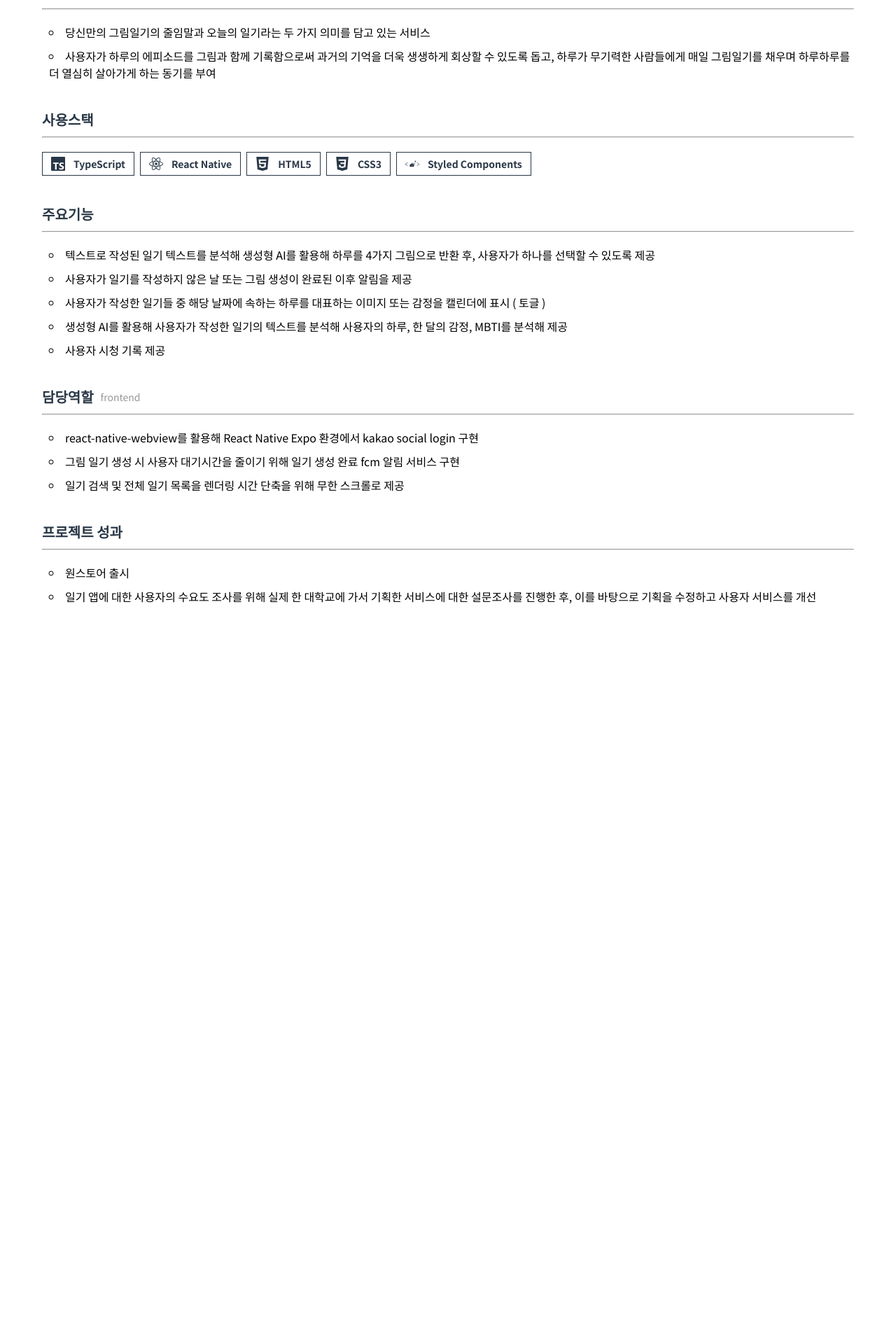
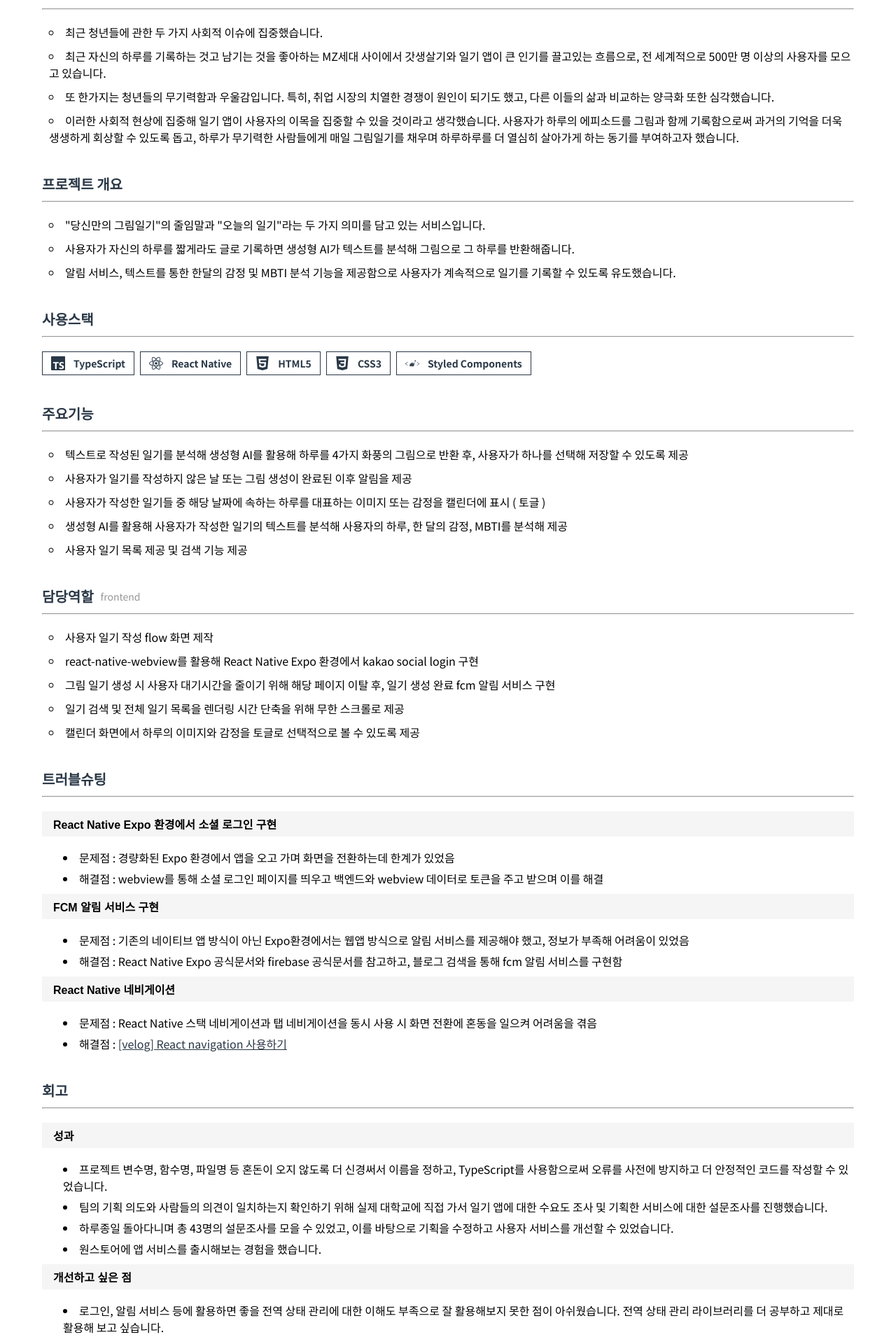
Before and after one commit to Yu-Jeong55/Yu-Jeong55.github.io, a React (Vite) app: page /projects/today in a window 1280 px wide. Shown: the part 480-2400 px from the top of the page at 70% size. Before the commit the page ends 1444 px from the top, so only its background shows below. Built offline with nearby package versions, Linux system fonts and the light colour scheme; the HTML template or start-up script is replaced by a standard one; a web font is replaced by a local one.

Commit message:
update today project content

```diff
--- a/src/pages/projects/today/index.tsx
+++ b/src/pages/projects/today/index.tsx
@@ -40,17 +40,42 @@ function TodayDetail() {
             <S.InfoText>삼성 청년 SW 아카데미 자율 프로젝트</S.InfoText>
           </S.InfoItem>
         </S.ProjectInfo>
+        <S.SubTitle>프로젝트 기획의도</S.SubTitle>
+        <hr />
+        <S.ProjectInfo>
+          <li>최근 청년들에 관한 두 가지 사회적 이슈에 집중했습니다.</li>
+          <li>
+            최근 자신의 하루를 기록하는 것고 남기는 것을 좋아하는 MZ세대
+            사이에서 갓생살기와 일기 앱이 큰 인기를 끌고있는 흐름으로, 전
+            세계적으로 500만 명 이상의 사용자를 모으고 있습니다.
+          </li>
+          <li>
+            또 한가지는 청년들의 무기력함과 우울감입니다. 특히, 취업 시장의
+            치열한 경쟁이 원인이 되기도 했고, 다른 이들의 삶과 비교하는 양극화
+            또한 심각했습니다.
+          </li>
+          <li>
+            이러한 사회적 현상에 집중해 일기 앱이 사용자의 이목을 집중할 수 있을
+            것이라고 생각했습니다. 사용자가 하루의 에피소드를 그림과 함께
+            기록함으로써 과거의 기억을 더욱 생생하게 회상할 수 있도록 돕고,
+            하루가 무기력한 사람들에게 매일 그림일기를 채우며 하루하루를 더
+            열심히 살아가게 하는 동기를 부여하고자 했습니다.
+          </li>
+        </S.ProjectInfo>
         <S.SubTitle>프로젝트 개요</S.SubTitle>
         <hr />
         <S.ProjectInfo>
           <li>
-            당신만의 그림일기의 줄임말과 오늘의 일기라는 두 가지 의미를 담고
-            있는 서비스
+            "당신만의 그림일기"의 줄임말과 "오늘의 일기"라는 두 가지 의미를 담고
+            있는 서비스입니다.
           </li>
           <li>
-            사용자가 하루의 에피소드를 그림과 함께 기록함으로써 과거의 기억을
-            더욱 생생하게 회상할 수 있도록 돕고, 하루가 무기력한 사람들에게 매일
-            그림일기를 채우며 하루하루를 더 열심히 살아가게 하는 동기를 부여
+            사용자가 자신의 하루를 짧게라도 글로 기록하면 생성형 AI가 텍스트를
+            분석해 그림으로 그 하루를 반환해줍니다.
+          </li>
+          <li>
+            알림 서비스, 텍스트를 통한 한달의 감정 및 MBTI 분석 기능을
+            제공함으로 사용자가 계속적으로 일기를 기록할 수 있도록 유도했습니다.
           </li>
         </S.ProjectInfo>
         <S.SubTitle>사용스택</S.SubTitle>
@@ -69,8 +94,8 @@ function TodayDetail() {
         <hr />
         <S.ProjectInfo>
           <li>
-            텍스트로 작성된 일기 텍스트를 분석해 생성형 AI를 활용해 하루를 4가지
-            그림으로 반환 후, 사용자가 하나를 선택할 수 있도록 제공
+            텍스트로 작성된 일기를 분석해 생성형 AI를 활용해 하루를 4가지 화풍의
+            그림으로 반환 후, 사용자가 하나를 선택해 저장할 수 있도록 제공
           </li>
           <li>
             사용자가 일기를 작성하지 않은 날 또는 그림 생성이 완료된 이후 알림을
@@ -84,7 +109,7 @@ function TodayDetail() {
             생성형 AI를 활용해 사용자가 작성한 일기의 텍스트를 분석해 사용자의
             하루, 한 달의 감정, MBTI를 분석해 제공
           </li>
-          <li>사용자 시청 기록 제공</li>
+          <li>사용자 일기 목록 제공 및 검색 기능 제공</li>
         </S.ProjectInfo>
         <S.SubTitleWrapper>
           <S.SubTitle>담당역할</S.SubTitle>
@@ -92,28 +117,93 @@ function TodayDetail() {
         </S.SubTitleWrapper>
         <hr />
         <S.ProjectInfo>
+          <li>사용자 일기 작성 flow 화면 제작</li>
           <li>
             react-native-webview를 활용해 React Native Expo 환경에서 kakao
             social login 구현
           </li>
           <li>
-            그림 일기 생성 시 사용자 대기시간을 줄이기 위해 일기 생성 완료 fcm
-            알림 서비스 구현
+            그림 일기 생성 시 사용자 대기시간을 줄이기 위해 해당 페이지 이탈 후,
+            일기 생성 완료 fcm 알림 서비스 구현
           </li>
           <li>
             일기 검색 및 전체 일기 목록을 렌더링 시간 단축을 위해 무한 스크롤로
             제공
           </li>
+          <li>
+            캘린더 화면에서 하루의 이미지와 감정을 토글로 선택적으로 볼 수
+            있도록 제공
+          </li>
         </S.ProjectInfo>
-        <S.SubTitle>프로젝트 성과</S.SubTitle>
+        <S.SubTitle>트러블슈팅</S.SubTitle>
         <hr />
         <S.ProjectInfo>
-          <li>원스토어 출시</li>
-          <li>
-            일기 앱에 대한 사용자의 수요도 조사를 위해 실제 한 대학교에 가서
-            기획한 서비스에 대한 설문조사를 진행한 후, 이를 바탕으로 기획을
-            수정하고 사용자 서비스를 개선
-          </li>
+          <h4>React Native Expo 환경에서 소셜 로그인 구현</h4>
+          <ul className="sub-list">
+            <li>
+              문제점 : 경량화된 Expo 환경에서 앱을 오고 가며 화면을 전환하는데
+              한계가 있었음
+            </li>
+            <li>
+              해결점 : webview를 통해 소셜 로그인 페이지를 띄우고 백엔드와
+              webview 데이터로 토큰을 주고 받으며 이를 해결
+            </li>
+          </ul>
+          <h4>FCM 알림 서비스 구현</h4>
+          <ul className="sub-list">
+            <li>
+              문제점 : 기존의 네이티브 앱 방식이 아닌 Expo환경에서는 웹앱
+              방식으로 알림 서비스를 제공해야 했고, 정보가 부족해 어려움이
+              있었음
+            </li>
+            <li>
+              해결점 : React Native Expo 공식문서와 firebase 공식문서를
+              참고하고, 블로그 검색을 통해 fcm 알림 서비스를 구현함
+            </li>
+          </ul>
+          <h4>React Native 네비게이션</h4>
+          <ul className="sub-list">
+            <li>
+              문제점 : React Native 스택 네비게이션과 탭 네비게이션을 동시 사용
+              시 화면 전환에 혼동을 일으켜 어려움을 겪음
+            </li>
+            <li>
+              해결점 :{" "}
+              <a href="https://velog.io/@potato55/react-native-React-navigation-%EC%82%AC%EC%9A%A9%ED%95%98%EA%B8%B0-typescript">
+                [velog] React navigation 사용하기
+              </a>
+            </li>
+          </ul>
+        </S.ProjectInfo>
+        <S.SubTitle>회고</S.SubTitle>
+        <hr />
+        <S.ProjectInfo>
+          <h4>성과</h4>
+          <ul className="sub-list">
+            <li>
+              프로젝트 변수명, 함수명, 파일명 등 혼돈이 오지 않도록 더 신경써서
+              이름을 정하고, TypeScript를 사용함으로써 오류를 사전에 방지하고 더
+              안정적인 코드를 작성할 수 있었습니다.
+            </li>
+            <li>
+              팀의 기획 의도와 사람들의 의견이 일치하는지 확인하기 위해 실제
+              대학교에 직접 가서 일기 앱에 대한 수요도 조사 및 기획한 서비스에
+              대한 설문조사를 진행했습니다.
+            </li>
+            <li>
+              하루종일 돌아다니며 총 43명의 설문조사를 모을 수 있었고, 이를
+              바탕으로 기획을 수정하고 사용자 서비스를 개선할 수 있었습니다.
+            </li>
+            <li>원스토어에 앱 서비스를 출시해보는 경험을 했습니다.</li>
+          </ul>
+          <h4>개선하고 싶은 점</h4>
+          <ul className="sub-list">
+            <li>
+              로그인, 알림 서비스 등에 활용하면 좋을 전역 상태 관리에 대한
+              이해도 부족으로 잘 활용해보지 못한 점이 아쉬웠습니다. 전역 상태
+              관리 라이브러리를 더 공부하고 제대로 활용해 보고 싶습니다.
+            </li>
+          </ul>
         </S.ProjectInfo>
       </S.ProjectDetailContainer>
     </>
```
